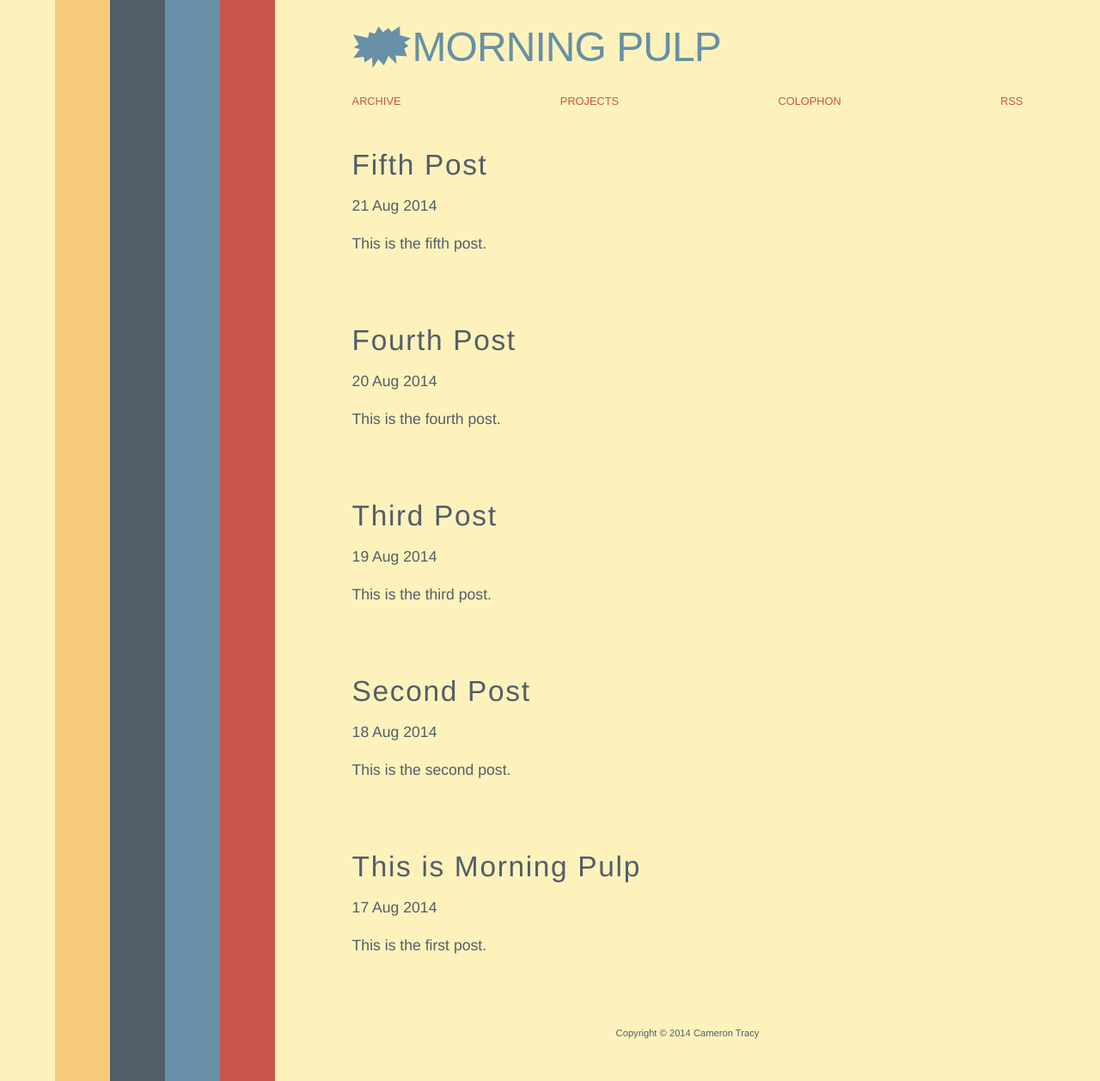
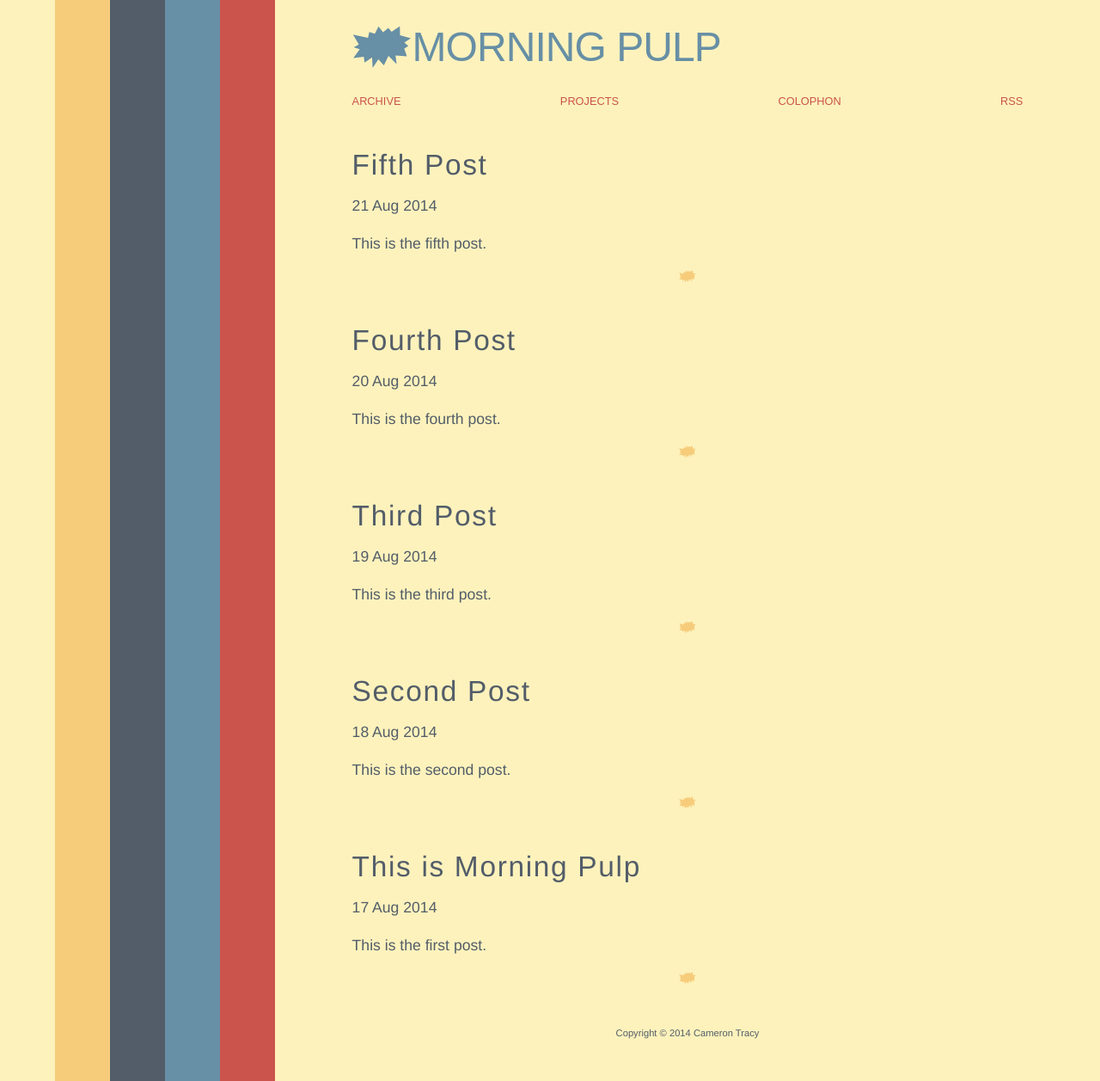
Before and after one commit to thatcameron/jekyll, a Jekyll site: the page built from index.html, in a window 1280 px wide. Shown: the whole page at 86% size. Built offline with Jekyll 4.4.1, drawn with Linux system fonts in a browser that asks for light colours; Markdown is read by kramdown in place of the engine named in the settings.

Commit message:
Fixed broken image link

```diff
--- a/css/css.css
+++ b/css/css.css
@@ -105,7 +105,7 @@ article:after {
   margin: auto;
   width: 20px;
   height: 15px;
-  background-image: url(images/pow.svg);
+  background-image: url(http://morningpulp.com/jekyll/images/pow.svg);
   background-position: center;
   background-repeat: no-repeat;
   content: "";
```
